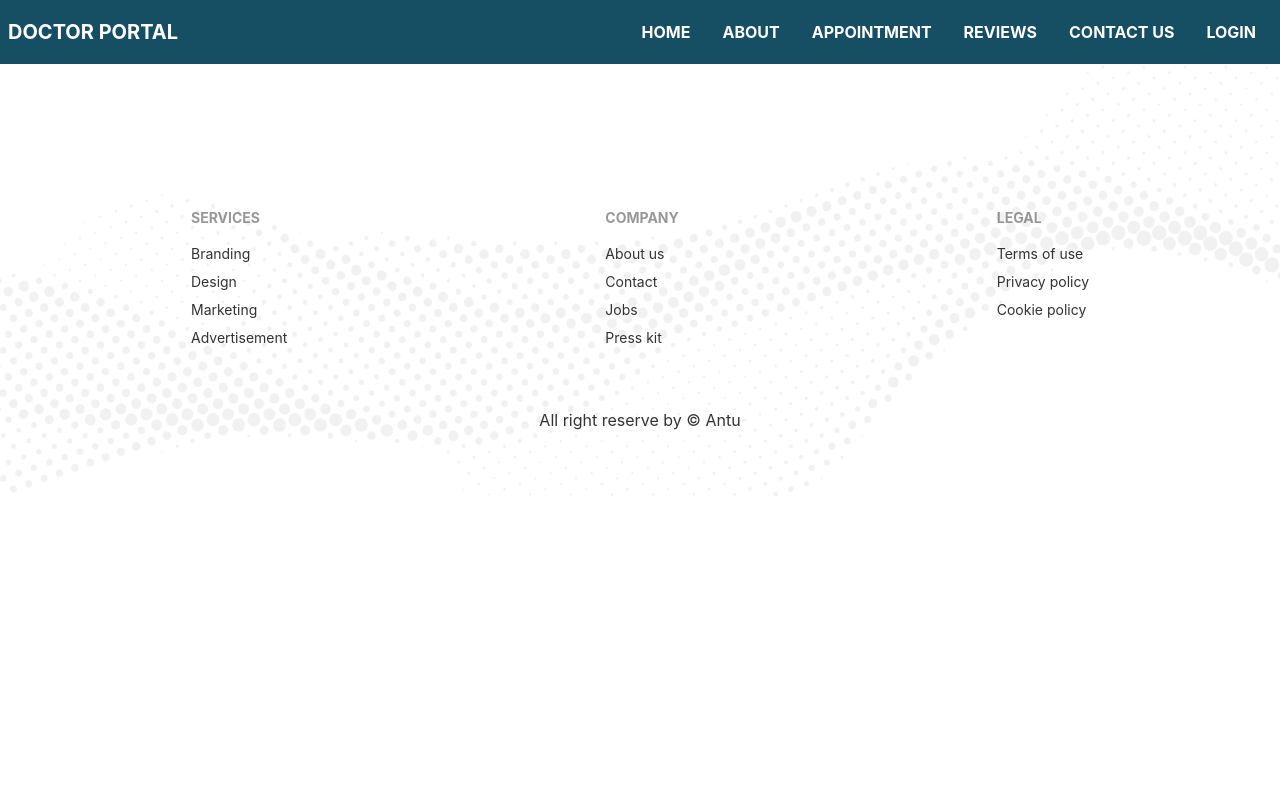
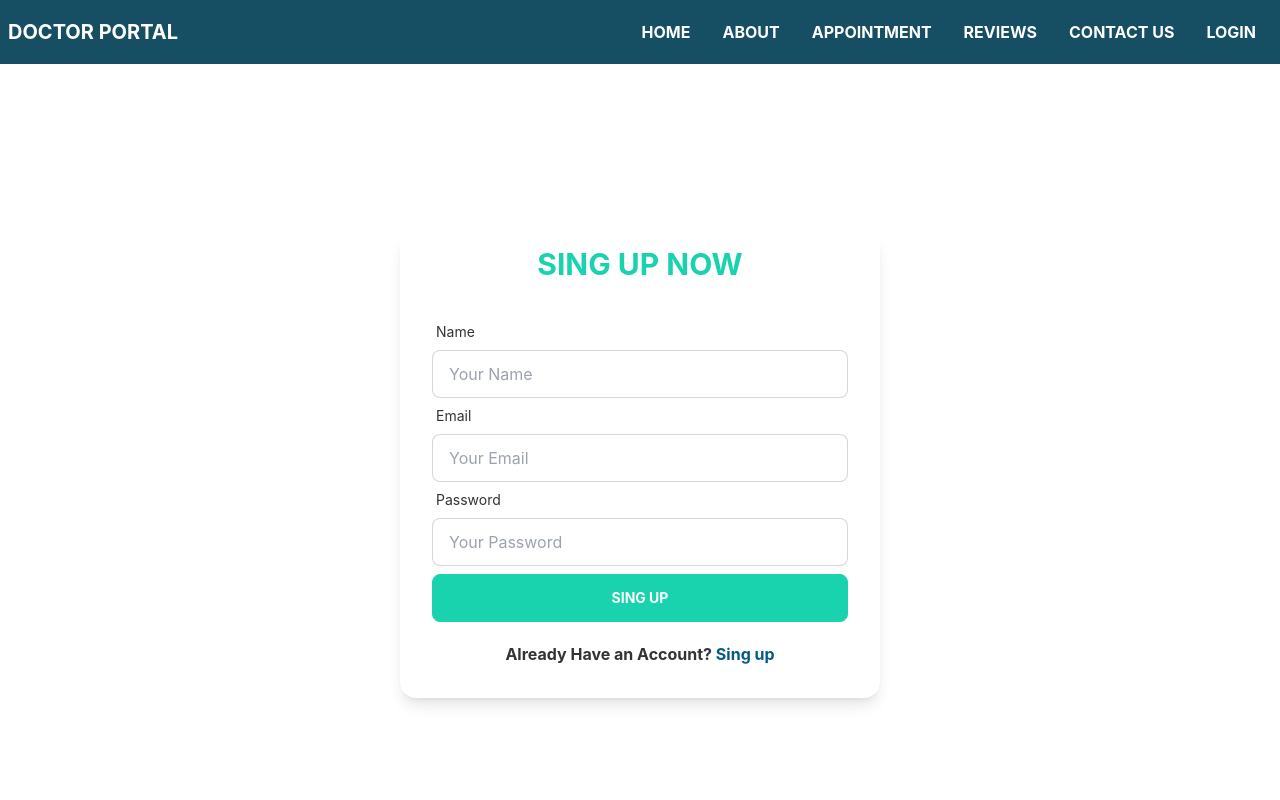
Before and after one commit to Sajalhowlader/doctor-portal-daisyUI, a React (Create React App) app: page /singUp in a window 1280 px wide. Shown: the top 800 px of the page. Built offline with nearby package versions, Linux system fonts and the light colour scheme; no server answers.

Commit message:
add sing up component

```diff
--- a/src/App.js
+++ b/src/App.js
@@ -6,6 +6,7 @@ import Home from './Pages/Home/Home/Home';
 import Footer from './Pages/Shared/Footer/Footer';
 import Header from './Pages/Shared/Header/Header';
 import SingIn from './Pages/UserInfo/SingIn/SingIn';
+import SingUp from './Pages/UserInfo/SingUp/SingUp';
 
 function App() {
   return (
@@ -17,6 +18,7 @@ function App() {
           <Route path='home' element={<Home />} />
           <Route path='appointment' element={<PatientAppointment />} />
           <Route path='singIn' element={<SingIn />} />
+          <Route path='singUp' element={<SingUp />} />
 
         </Routes>
         <Footer />
--- a/src/Pages/Shared/Preloader/Preloader.css
+++ b/src/Pages/Shared/Preloader/Preloader.css
@@ -1,4 +1,7 @@
 .preloader {
-    background-image: url('../../../assets/icons/preloader.gif');
-    height: 100vh;
+    background-image: url('../../../assets/icons/Comp-2.gif');
+    height: 80vh;
+    background-repeat: no-repeat;
+    background-size: cover;
+    background-position: center;
 }
--- a/src/Pages/Shared/Preloader/Preloader.js
+++ b/src/Pages/Shared/Preloader/Preloader.js
@@ -1,5 +1,5 @@
 import React from 'react';
-
+import './Preloader.css'
 const Preloader = () => {
     return (
         <div className='preloader'>
--- a/src/Pages/UserInfo/SingIn/SingIn.js
+++ b/src/Pages/UserInfo/SingIn/SingIn.js
@@ -16,6 +16,8 @@ const SingIn = () => {
     const [google, gUser, gLoading, gError] = useSignInWithGoogle(auth);
     const { register, formState: { errors }, handleSubmit } = useForm();
 
+    let singInError;
+
     const handleGoogleSingIn = () => {
         google()
     }
@@ -30,13 +32,15 @@ const SingIn = () => {
     if (gUser) {
         console.log(gUser);
     }
-
+    if (error || gError) {
+        singInError = <p className='text-red-500 font-bold'>{error?.message || gError?.message}</p>
+    }
 
     return (
         <div>
             <div class="hero min-h-screen ">
                 <div class="hero-content flex-col w-2/5">
-                    <div class="card flex-shrink-0 w-full shadow-2xl bg-base-100">
+                    <div class="card flex-shrink-0 w-full shadow-lg bg-base-100">
                         <h1 className='text-center text-3xl font-bold uppercase pt-4 text-primary'>sing in now</h1>
                         <div class="card-body">
                             <form onSubmit={handleSubmit(onSubmit)}>
@@ -94,7 +98,7 @@ const SingIn = () => {
                                     {errors.password?.type === 'minLength' && <p className='text-red-500'>
                                         {errors.password.message}
                                     </p>}
-
+                                    {singInError}
                                     <p className='font-bold  pt-3'>Forget password? <span>Reset Now</span></p>
                                 </div>
 
@@ -102,7 +106,7 @@ const SingIn = () => {
                             </form>
 
 
-                            <p className='font-bold text-center pt-3 '>New to Doctor Portal? <Link to="/home" className='text-sky-800'>Register Now</Link></p>
+                            <p className='font-bold text-center pt-3 '>New to Doctor Portal? <Link to="/singUp" className='text-sky-800'>Register Now</Link></p>
                             <div class="divider">OR</div>
 
                             <button onClick={handleGoogleSingIn} class="btn uppercase font-bold text-white bg-indigo-900"><img src={googleImg} className="w-10" alt="" />continue with</button>
--- a/src/Pages/UserInfo/SingUp/SingUp.js
+++ b/src/Pages/UserInfo/SingUp/SingUp.js
@@ -1,35 +1,116 @@
 import React from 'react';
 import { Link } from 'react-router-dom';
+import { useForm } from "react-hook-form";
+import { useCreateUserWithEmailAndPassword } from 'react-firebase-hooks/auth';
+import auth from '../../../firebase.init';
+const SingUp = () => {
+    const { register, formState: { errors }, handleSubmit } = useForm();
+    const [
+        createUser,
+        user,
+        loading,
+        error,
+    ] = useCreateUserWithEmailAndPassword(auth);
 
-const SingUp = () => {
+    const onSubmit = data => {
+        console.log(data);
+
+    }
+
+
     return (
         <div>
-            <div class="hero min-h-screen bg-base-200">
-                <div class="hero-content flex-col lg:flex-row-reverse">
-                    <div class="text-center lg:text-left">
-                        <h1 class="text-5xl font-bold">Login now!</h1>
-                        <p class="py-6">Provident cupiditate voluptatem et in. Quaerat fugiat ut assumenda excepturi exercitationem quasi. In deleniti eaque aut repudiandae et a id nisi.</p>
+            <div class="hero min-h-screen ">
+                <div class="hero-content flex-col w-2/5">
+                    <div class="card flex-shrink-0 w-full shadow-lg bg-base-100">
+                        <h1 className='text-center text-3xl font-bold uppercase pt-4 text-primary'>sing up now</h1>
+                        <div class="card-body">
+                            <form onSubmit={handleSubmit(onSubmit)}>
+                                <div class="form-control">
+                                    <label class="label">
+                                        <span class="label-text">Name</span>
+                                    </label>
+                                    <input
+                                        type="text"
+                                        placeholder="Your Name"
+                                        class="input input-bordered"
+                                        {...register("name", {
+                                            required: {
+                                                value: true,
+                                                message: "Name is Required"
+                                            }
+                                        })}
+                                    />
                                 </div>
-                    <div class="card flex-shrink-0 w-full max-w-sm shadow-2xl bg-base-100">
-                        <div class="card-body">
+                                {errors.name?.type === 'required' && <p className='text-red-500'>
+                                    {errors.name.message}
+                                </p>}
                                 <div class="form-control">
                                     <label class="label">
                                         <span class="label-text">Email</span>
                                     </label>
-                                <input type="text" placeholder="email" class="input input-bordered" />
+                                    <input
+                                        type="email"
+                                        placeholder="Your Email"
+                                        class="input input-bordered"
+                                        {...register("email", {
+                                            required: {
+                                                value: true,
+                                                message: "Email is Required"
+                                            },
+                                            pattern: {
+                                                value: /[a-z0-9]+@[a-z]+\.[a-z]{2,3}/,
+                                                message: 'Invalid Email address'
+                                            }
+                                        })}
+                                    />
                                 </div>
+
+                                {errors.email?.type === 'required' && <p className='text-red-500'>
+                                    {errors.email.message}
+                                </p>}
+                                {errors.email?.type === 'pattern' && <p className='text-red-500'>
+                                    {errors.email.message}
+                                </p>}
+
                                 <div class="form-control">
                                     <label class="label">
                                         <span class="label-text">Password</span>
                                     </label>
-                                <input type="text" placeholder="password" class="input input-bordered" />
-                                <label class="label">
-                                    <Link to="/home" class="label-text-alt link link-hover">Forgot password?</Link>
-                                </label>
+                                    <input
+                                        type="password"
+                                        placeholder="Your Password"
+                                        class="input input-bordered"
+                                        {...register("password", {
+                                            required: {
+                                                value: true,
+                                                message: "Password is Required"
+                                            },
+                                            minLength: {
+                                                value: 6,
+                                                message: 'Must be 6 characters'
+                                            }
+                                        })}
+                                    />
+
+                                    {errors.password?.type === 'required' && <p className='text-red-500'>
+                                        {errors.password.message}
+                                    </p>}
+                                    {errors.password?.type === 'minLength' && <p className='text-red-500'>
+                                        {errors.password.message}
+                                    </p>}
+                                    {/* {singInError} */}
+
                                 </div>
-                            <div class="form-control mt-6">
-                                <button class="btn btn-primary">Login</button>
-                            </div>
+
+                                <input class="btn btn-primary uppercase font-bold text-white w-full mt-2" value="Sing up" type='submit' />
+                            </form>
+
+
+                            <p className='font-bold text-center pt-3 '>Already Have an Account? <Link to="/singUp" className='text-sky-800'>Sing up</Link></p>
+
+
+
                         </div>
                     </div>
                 </div>
```
Also changed, not shown: src/assets/icons/Comp-2.gif (added). Lines whose indentation alone changed are shown as unchanged.
